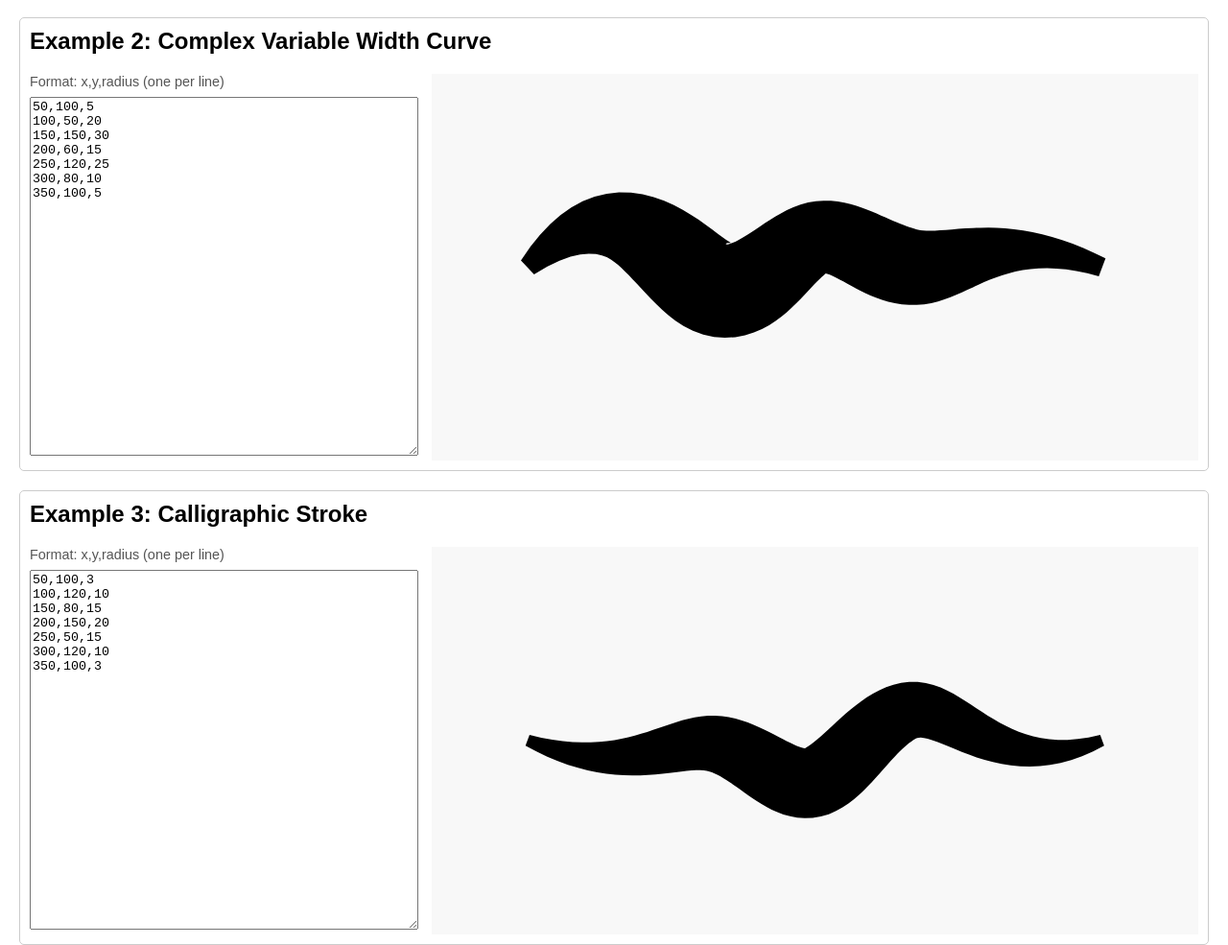
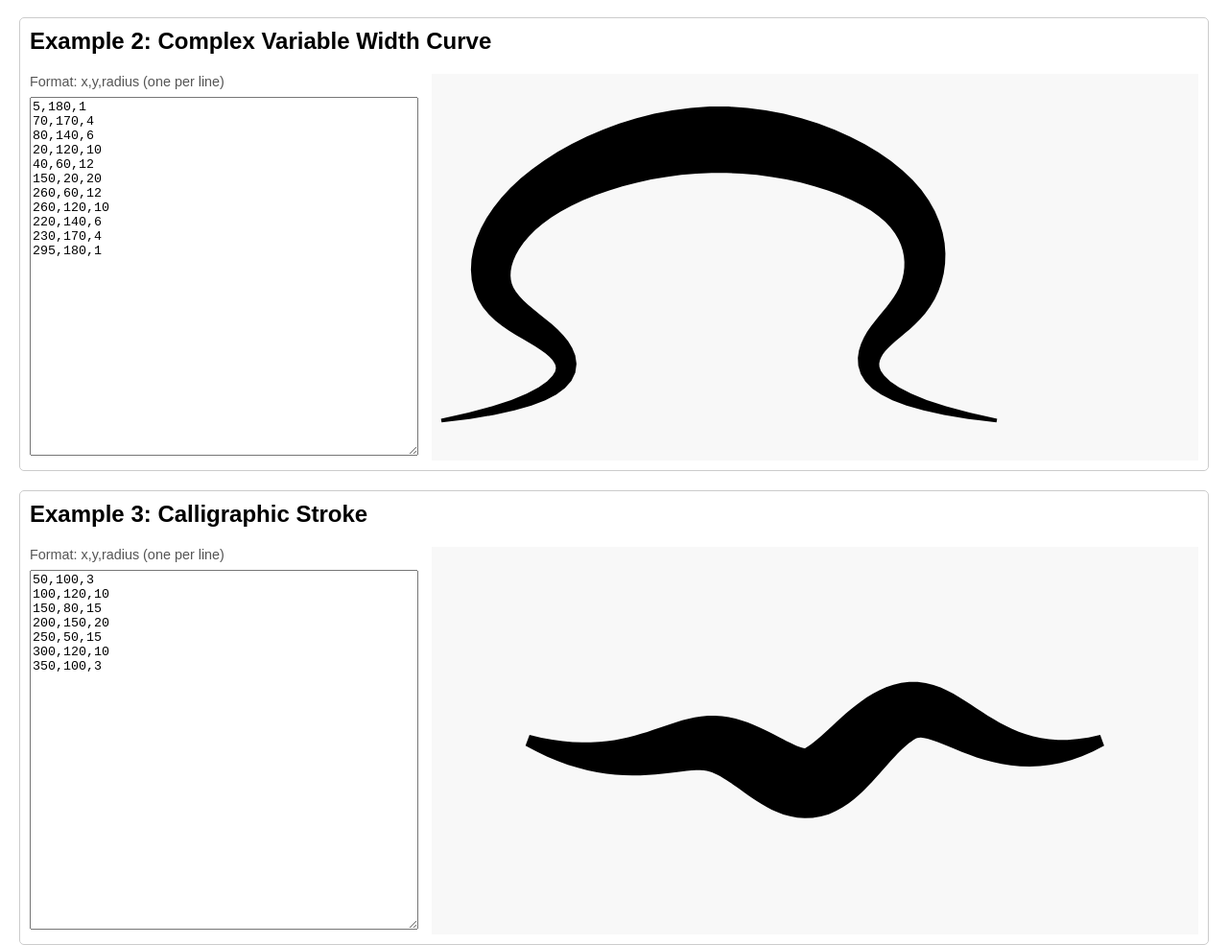
Before and after one commit to BobPritchett/dbsc-svg, a website: page demo/index.html in a window 1280 px wide. Shown: the part 630-1615 px from the top of the page at 96% size. Drawn offline with Linux system fonts and the light colour scheme.

Commit message:
Improved demo.

```diff
--- a/demo/index.html
+++ b/demo/index.html
@@ -118,7 +118,7 @@
         id: "example2",
         title: "Example 2: Complex Variable Width Curve",
         fillColor: "black",
-        data: "50,100,5\n100,50,20\n150,150,30\n200,60,15\n250,120,25\n300,80,10\n350,100,5"
+        data: "5,180,1\n70,170,4\n80,140,6\n20,120,10\n40,60,12\n150,20,20\n260,60,12\n260,120,10\n220,140,6\n230,170,4\n295,180,1"
       },
       {
         id: "example3",
```
